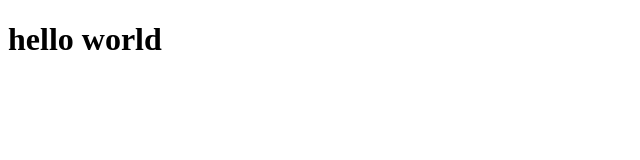
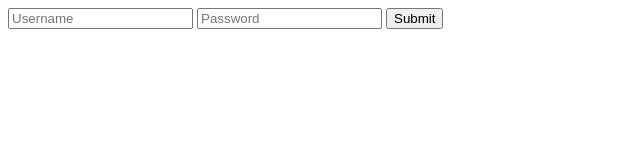
Before and after one commit to zhyraaa/user_login_form, a website: page scr/index.html in a window 1280 px wide. Shown: the whole page, without its empty margins (0-640 px from the left). Drawn offline with Linux system fonts and the light colour scheme.

Commit message:
feat: add login form usn n pw

```diff
--- a/scr/index.html
+++ b/scr/index.html
@@ -7,8 +7,9 @@
   <link rel="stylesheet" href="/css/style.css">
 </head>
 <body>
-  <h1>hello world</h1>
-
+  <input type="username" id="username" placeholder="Username">
+  <input type="password" id="password" placeholder="Password">
+  <button id="submit">Submit</button>
 <script src="/js/index.js"></script>
 </body>
 </html>
```
